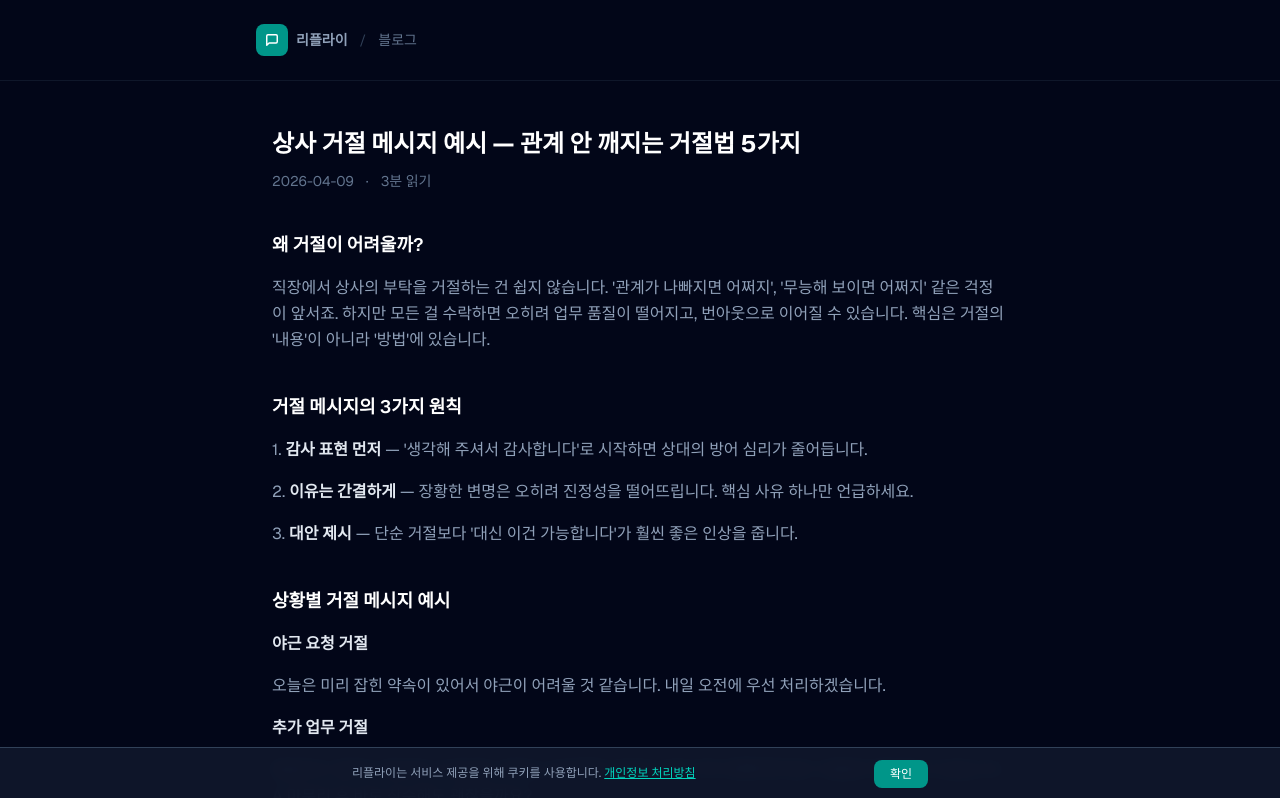
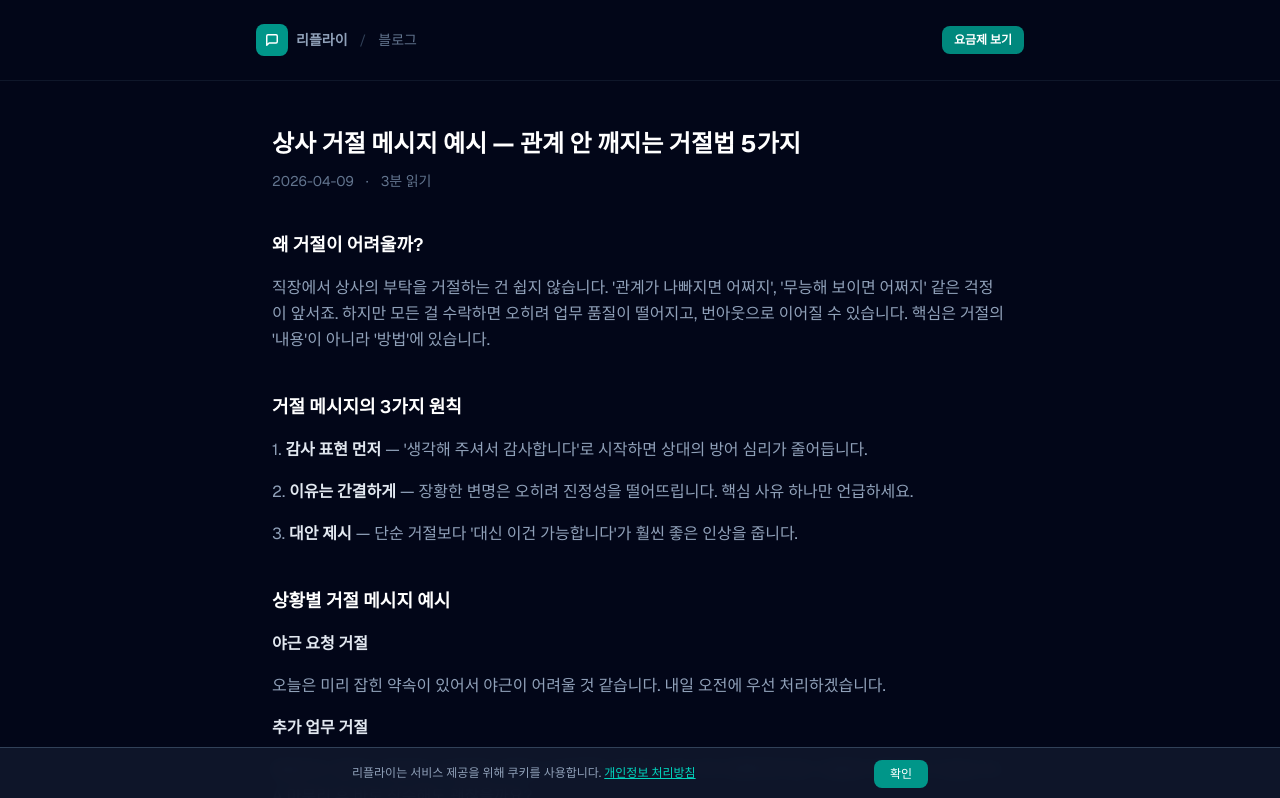
Before and after one commit to mazinghas0/reply-app, a Next.js app: page /blog/reject-boss-message in a window 1280 px wide. Shown: the top 798 px of the page. Built offline with nearby package versions, Linux system fonts and the light colour scheme; no server answers.

Commit message:
feat: 페이지별 요금제 CTA 추가 + 구독 버튼 라벨 통일
- refund/terms/privacy/blog/blog[slug] 헤더에 요금제 보기 링크 추가
- pricingSection 버튼 라벨: 카카오페이로 구매 -> 구독 시작

```diff
--- a/src/app/blog/[slug]/page.tsx
+++ b/src/app/blog/[slug]/page.tsx
@@ -54,6 +54,12 @@ export default async function BlogPostPage({ params }: PageProps) {
           </Link>
           <span className="text-slate-700 text-sm">/</span>
           <Link href="/blog" className="text-sm text-slate-500 hover:text-slate-300 transition-colors">블로그</Link>
+          <Link
+            href="/#pricing"
+            className="ml-auto text-xs font-semibold px-3 py-1.5 rounded-lg bg-teal-600/90 text-white hover:bg-teal-500 transition-colors"
+          >
+            요금제 보기
+          </Link>
         </div>
       </header>
 
--- a/src/app/blog/page.tsx
+++ b/src/app/blog/page.tsx
@@ -39,6 +39,12 @@ export default function BlogListPage() {
           </Link>
           <span className="text-slate-700 text-sm">/</span>
           <span className="text-sm text-slate-300">블로그</span>
+          <Link
+            href="/#pricing"
+            className="ml-auto text-xs font-semibold px-3 py-1.5 rounded-lg bg-teal-600/90 text-white hover:bg-teal-500 transition-colors"
+          >
+            요금제 보기
+          </Link>
         </div>
       </header>
 
--- a/src/app/pricingSection.tsx
+++ b/src/app/pricingSection.tsx
@@ -91,7 +91,7 @@ function BuyButton({ plan, variant }: BuyButtonProps) {
   return (
     <div className="mt-5 space-y-2">
       <button onClick={handleClick} disabled={loading} className={cls}>
-        {loading ? "결제창 여는 중..." : "카카오페이로 구매"}
+        {loading ? "구독 시작 중..." : "구독 시작"}
       </button>
       {error && <p className="text-xs text-rose-400 text-left">{error}</p>}
     </div>
--- a/src/app/privacy/page.tsx
+++ b/src/app/privacy/page.tsx
@@ -19,6 +19,12 @@ export default function PrivacyPage() {
               </svg>
             </div>
             <span className="text-sm font-semibold text-slate-400">리플라이</span>
+          </Link>
+          <Link
+            href="/#pricing"
+            className="ml-auto text-xs font-semibold px-3 py-1.5 rounded-lg bg-teal-600/90 text-white hover:bg-teal-500 transition-colors"
+          >
+            요금제 보기
           </Link>
         </div>
       </header>
--- a/src/app/refund/page.tsx
+++ b/src/app/refund/page.tsx
@@ -19,6 +19,12 @@ export default function RefundPage() {
               </svg>
             </div>
             <span className="text-sm font-semibold text-slate-400">리플라이</span>
+          </Link>
+          <Link
+            href="/#pricing"
+            className="ml-auto text-xs font-semibold px-3 py-1.5 rounded-lg bg-teal-600/90 text-white hover:bg-teal-500 transition-colors"
+          >
+            요금제 보기
           </Link>
         </div>
       </header>
--- a/src/app/terms/page.tsx
+++ b/src/app/terms/page.tsx
@@ -19,6 +19,12 @@ export default function TermsPage() {
               </svg>
             </div>
             <span className="text-sm font-semibold text-slate-400">리플라이</span>
+          </Link>
+          <Link
+            href="/#pricing"
+            className="ml-auto text-xs font-semibold px-3 py-1.5 rounded-lg bg-teal-600/90 text-white hover:bg-teal-500 transition-colors"
+          >
+            요금제 보기
           </Link>
         </div>
       </header>
```
